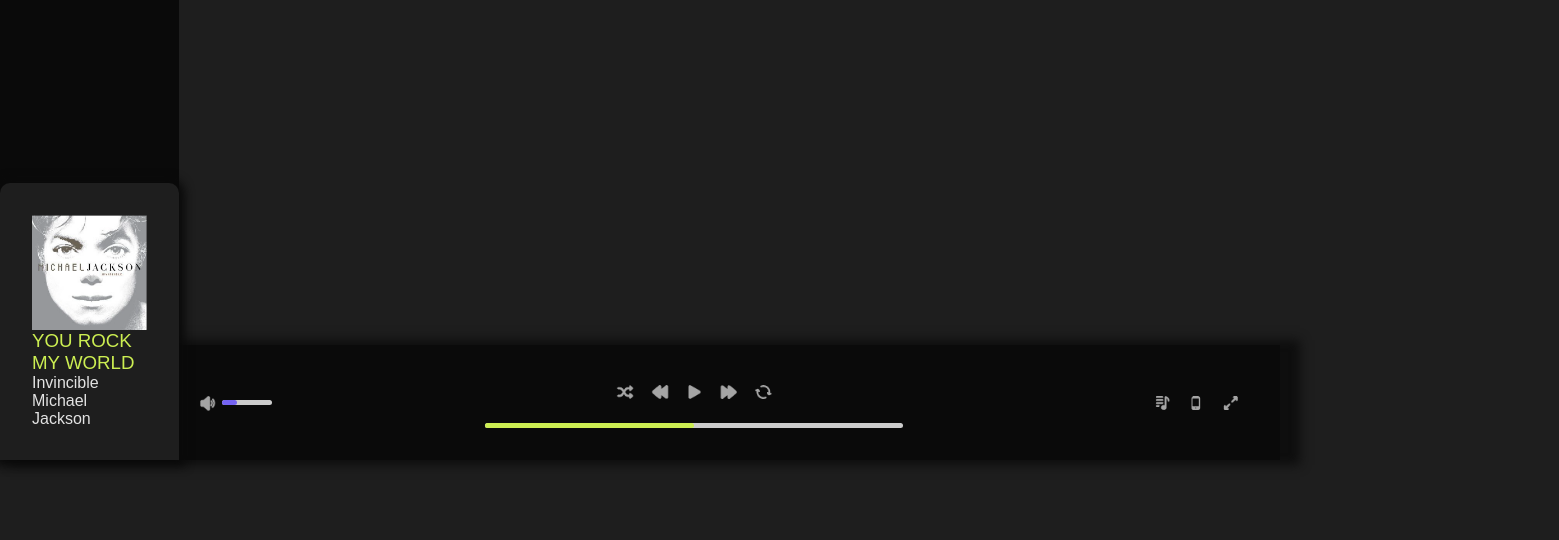
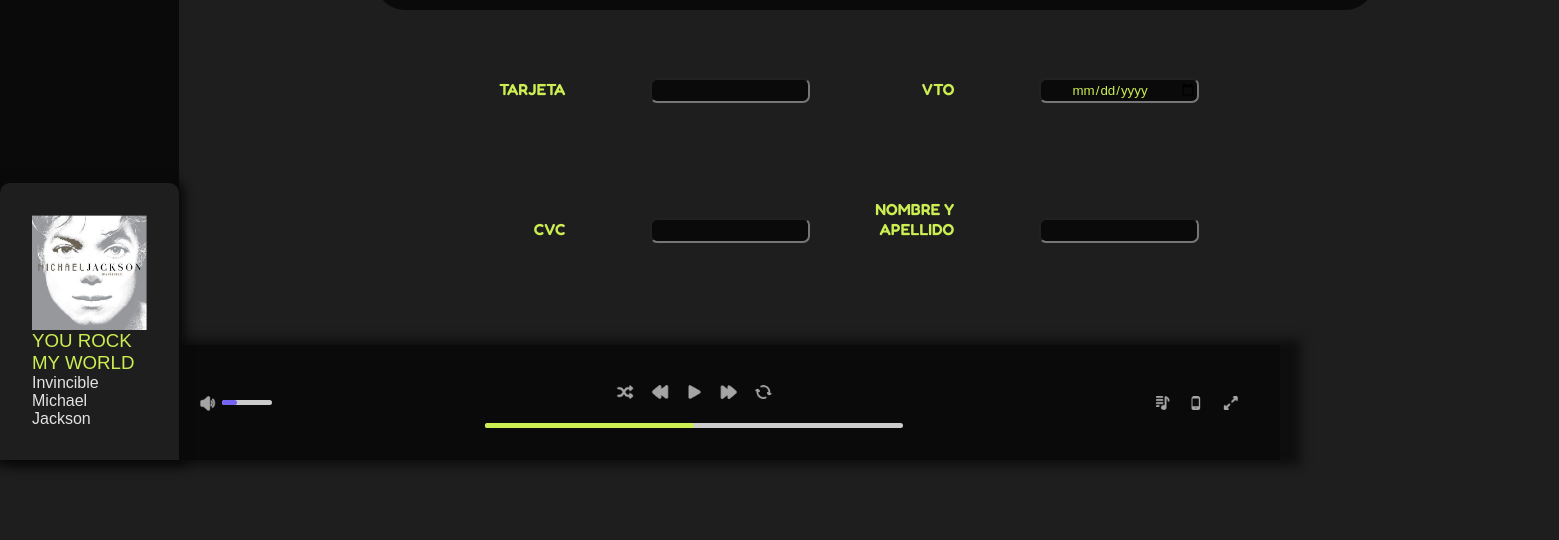
Before and after one commit to MartuPe/PW-Tp-Integrador, a plain HTML site: page pagar.html in a window 1280 px wide. Shown: the part 340-880 px from the top of the page, 1559 px wide, since content can reach past the window. Before the commit the page ends 800 px from the top, so only its background shows below. Drawn offline with Linux system fonts and the light colour scheme; the site is published under a folder, as on GitHub Pages, so addresses that start at the root find nothing; a web font is replaced by a local one.

Commit message:
"arreglo de linkeo css"

```diff
--- a/pagar.html
+++ b/pagar.html
@@ -5,7 +5,7 @@
     <meta charset="UTF-8">
     <meta name="viewport" content="width=device-width, initial-scale=1.0">
 
-    <link rel="stylesheet" href="/css/vista pagar estilo.css">
+    <link rel="stylesheet" href="css/vista pagar estilo.css">
     <link rel="stylesheet" href="css/estilos-estaticos.css">
     <link rel="stylesheet" href="css/home.css">
     <link rel="icon" href="images/icons/favicon.ico">
```
